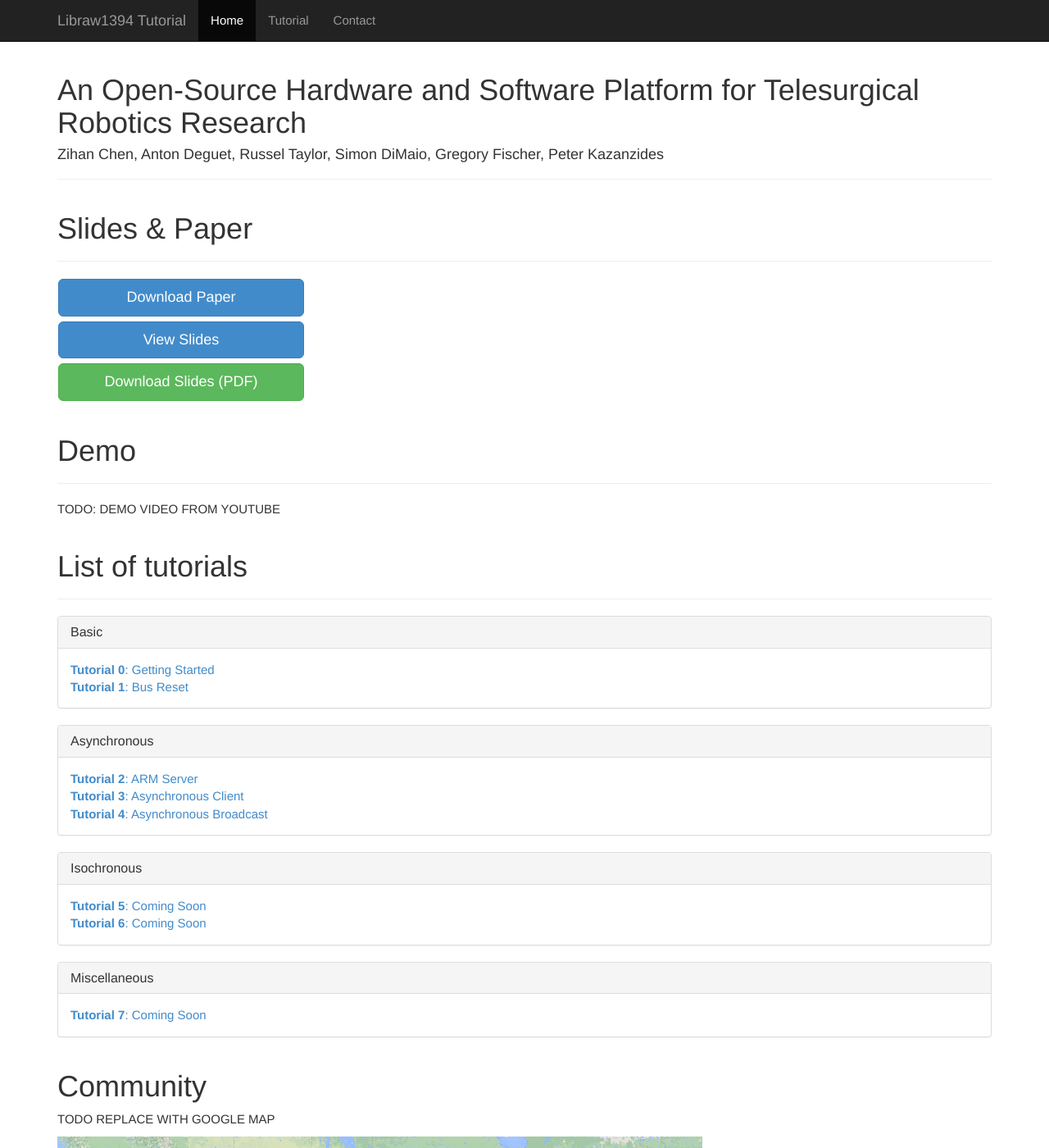
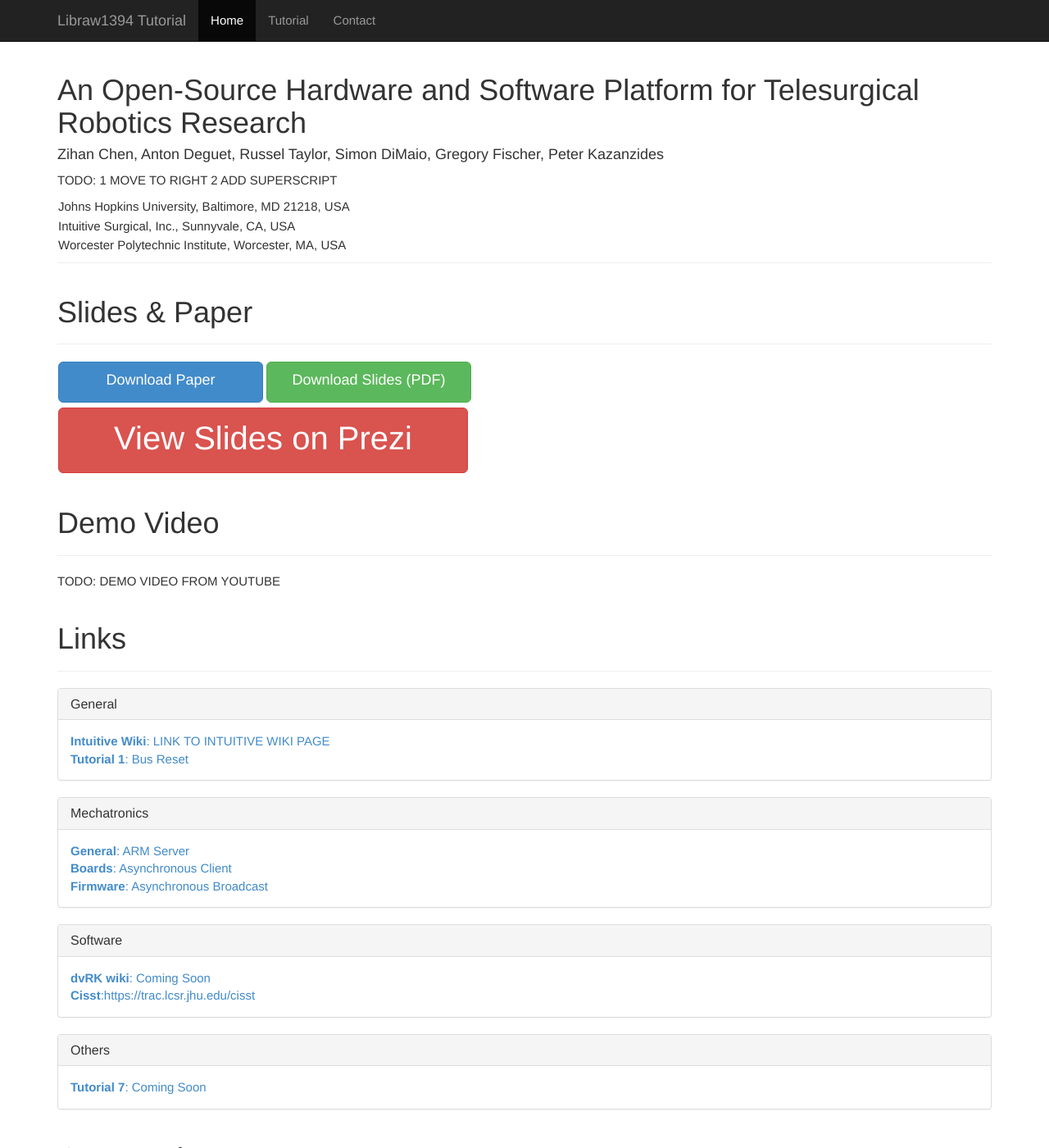
Before and after one commit to zchen24/zchen24.github.io, a Jekyll site: the page miccai13/index.html, which Jekyll copies as it is, in a window 1280 px wide and 1400 px high. Shown: the whole window at 82% size. Built offline with Jekyll 4.4.1, drawn with Linux system fonts in a browser that asks for light colours; Markdown is read by kramdown in place of the engine named in the settings; some of the changed text lies outside the part shown.

Commit message:
finihsed miccai13 workshop skeleton

```diff
--- a/miccai13/index.html
+++ b/miccai13/index.html
@@ -19,7 +19,15 @@
       }
 
       .btn-dl {
-      width: 300px;
+      width: 250px;
+      height: 50px;
+      }
+
+      .btn-prezi {
+      width: 500px;
+      height: 80px;
+      font-size: 40px;
+      vertical-align: top;
       }
 
     </style>
@@ -61,6 +69,21 @@
         </h1>
         <h4>Zihan Chen, Anton Deguet, Russel Taylor, Simon DiMaio, Gregory Fischer,
           Peter Kazanzides</h4>
+
+        <p>TODO: 1 MOVE TO RIGHT 2 ADD SUPERSCRIPT</p>
+        <table>
+          <tr>
+            <td> Johns Hopkins University, Baltimore, MD 21218, USA </td>
+          </tr>
+          <tr>
+            <td> Intuitive Surgical, Inc., Sunnyvale, CA, USA </td>
+          </tr>
+          <tr>
+            <td> Worcester Polytechnic Institute, Worcester, MA, USA </td>
+          </tr>
+        </table>
+
+
       </div>
 
       <!-- Slides  -->
@@ -72,67 +95,76 @@
       <table>
         <tr>
           <td><a href="./assets/dvRK_paper.pdf" class="btn btn-primary btn-lg btn-dl">Download Paper</a></td>
+        <!-- </tr> -->
+        <!-- <tr><td></td></tr> -->
+        <!-- <tr><td></td></tr> -->
+        <!-- <tr> -->
+        <td></td>
+          <td><a href="./assets/dvRK_slides.pdf" class="btn btn-success btn-lg btn-dl">Download Slides (PDF)</a></td>
         </tr>
+
+      </table>
+
+      <table>
         <tr><td></td></tr>
         <tr><td></td></tr>
         <tr>
-          <td><a href="https://prezi.com" class="btn btn-primary btn-lg btn-dl">View Slides</a></td>
-        </tr>
-        <tr><td></td></tr>
-        <tr><td></td></tr>
-        <tr>
-          <td><a href="./assets/dvRK_slides.pdf" class="btn btn-success btn-lg btn-dl">Download Slides (PDF)</a></td>
+          <td><a href="https://prezi.com" class="btn btn-danger btn-lg
+          btn-prezi">View Slides on Prezi</a></td>
         </tr>
 
       </table>
 
       <!-- Demo Video -->
       <div class="page-header">
-        <h1 id="Demo">Demo</h1>
+        <h1 id="Demo">Demo Video</h1>
       </div>
       <p>TODO: DEMO VIDEO FROM YOUTUBE</p>
 
-
-      <!-- List all tutorials -->
+      <!-- List all useful links -->
       <div class="page-header">
-        <h1 id="Tutorial">List of tutorials</h1>
+        <h1 id="Links">Links</h1>
       </div>
 
-      <!-- basic -->
+      <!-- General -->
       <div class="panel panel-default">
         <div class="panel-heading">
-          <h2 class="panel-title">Basic</h2>
+          <h2 class="panel-title">General</h2>
         </div>
         <div class="panel-body">
-          <a href="./tutorial/getting_started" ><strong>Tutorial 0</strong>: Getting Started</a> <br>
+          <a href="./tutorial/getting_started" ><strong>Intuitive Wiki</strong>:
+          LINK TO INTUITIVE WIKI PAGE</a> <br>
           <a href="./tutorial/bus_reset" ><strong>Tutorial 1</strong>: Bus Reset</a> <br>
         </div>
       </div>
 
+      <!-- Mechatronics -->
       <div class="panel panel-default">
         <div class="panel-heading">
-          <h2 class="panel-title">Asynchronous</h2>
+          <h2 class="panel-title">Mechatronics</h2>
         </div>
         <div class="panel-body">
-          <a href="./tutorial/arm_server" ><strong>Tutorial 2</strong>: ARM Server</a> <br>
-          <a href="./tutorial/async_client" ><strong>Tutorial 3</strong>: Asynchronous Client</a> <br>
-          <a href="./tutorial/broadcast" ><strong>Tutorial 4</strong>: Asynchronous Broadcast</a> <br>
+          <a href="./tutorial/arm_server" ><strong>General</strong>: ARM Server</a> <br>
+          <a href="./tutorial/async_client" ><strong>Boards</strong>: Asynchronous Client</a> <br>
+          <a href="./tutorial/broadcast" ><strong>Firmware</strong>: Asynchronous Broadcast</a> <br>
         </div>
       </div>
 
+      <!-- Software -->
       <div class="panel panel-default">
         <div class="panel-heading">
-          <h2 class="panel-title">Isochronous</h2>
+          <h2 class="panel-title">Software</h2>
         </div>
         <div class="panel-body">
-          <a href="" ><strong>Tutorial 5</strong>: Coming Soon</a> <br>
-          <a href="" ><strong>Tutorial 6</strong>: Coming Soon</a> <br>
+          <a href="" ><strong>dvRK wiki</strong>: Coming Soon</a> <br>
+          <a href="" ><strong>Cisst</strong>:https://trac.lcsr.jhu.edu/cisst</a> <br>
         </div>
       </div>
 
+      <!-- Others -->
       <div class="panel panel-default">
         <div class="panel-heading">
-          <h2 class="panel-title">Miscellaneous</h2>
+          <h2 class="panel-title">Others</h2>
         </div>
         <div class="panel-body">
           <a href="" ><strong>Tutorial 7</strong>: Coming Soon</a> <br>
@@ -153,11 +185,12 @@
         <p>Peter's contact info</p>
       </div>
       <address>
-        <strong>Zihan Chen</strong><br>
-        136 Hackerman Hall <br>
+        <strong>Peter Kazanzides </strong><br>
+        120 Hackerman Hall <br>
         3400 North Charles Street <br>
         Baltimore, MD 21218 <br>
-        <a href="mailto:#">zihan.chen@jhu.edu</a>
+        <!-- <a href="mailto:#">pkaz@jhu.edu</a> -->
+        pkaz at jhu edu
       </address>
 
 
```
